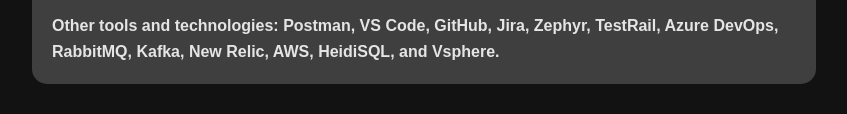
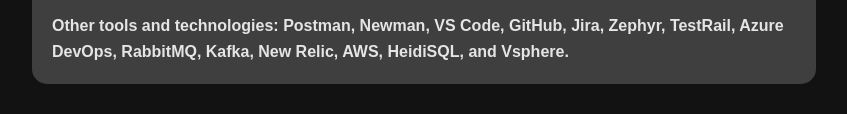
Before and after one commit to mbesina/mbesina.github.io, a plain HTML site: page index.html in a window 1280 px wide. Shown: the part 1663-1777 px from the top of the page, without its empty margins (392-1239 px from the left). Drawn offline with Linux system fonts and the light colour scheme.

Commit message:
Add Newman as tool used

```diff
--- a/index.html
+++ b/index.html
@@ -101,7 +101,7 @@
             </p>
           </div>
           <div>
-              <h4> Other tools and technologies: Postman, VS Code, GitHub, Jira, Zephyr, TestRail, Azure DevOps, RabbitMQ, Kafka, New Relic, AWS, HeidiSQL, and Vsphere.</h4>
+              <h4> Other tools and technologies: Postman, Newman, VS Code, GitHub, Jira, Zephyr, TestRail, Azure DevOps, RabbitMQ, Kafka, New Relic, AWS, HeidiSQL, and Vsphere.</h4>
           </div>
         </section>
       </main>
```
